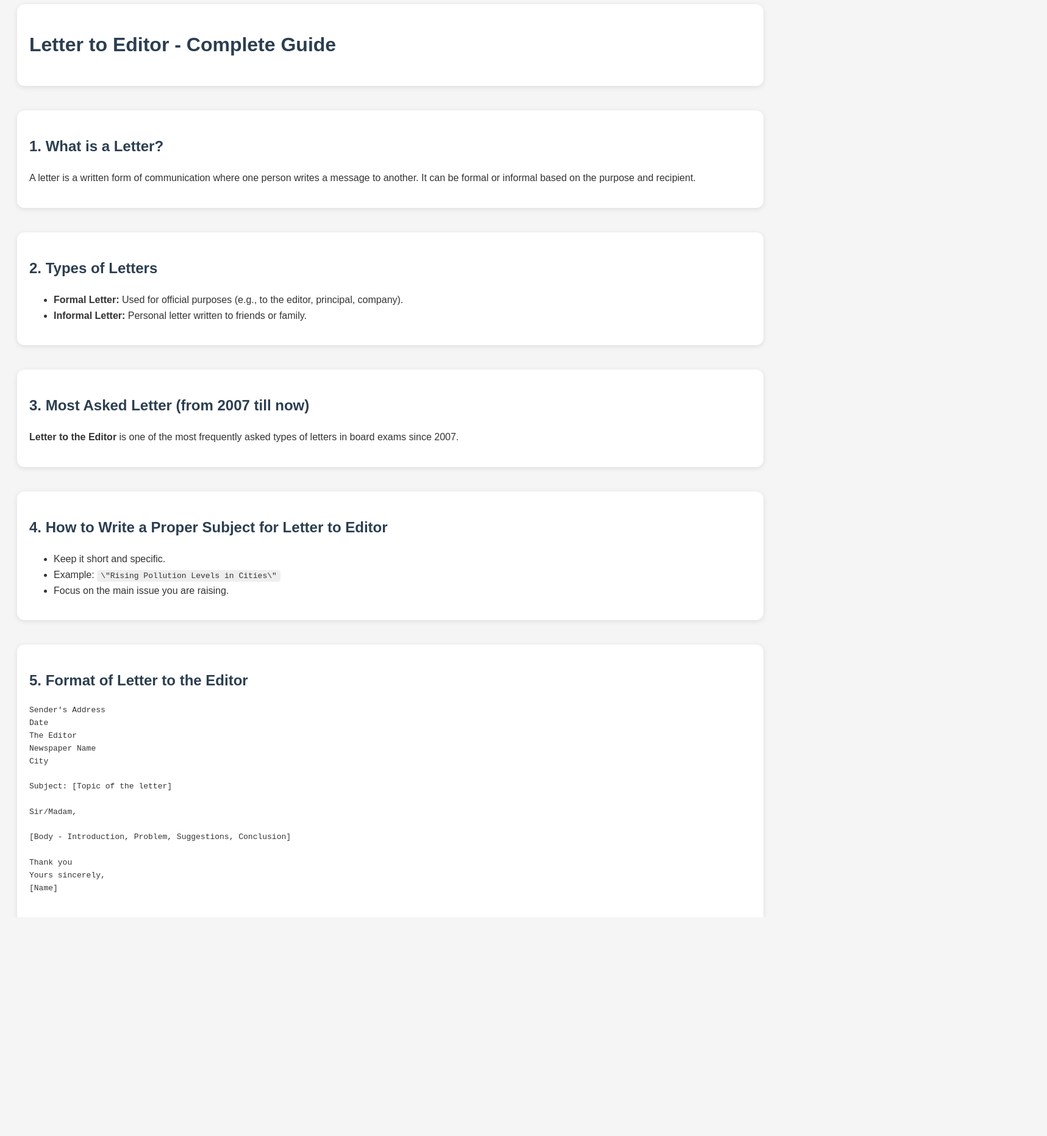
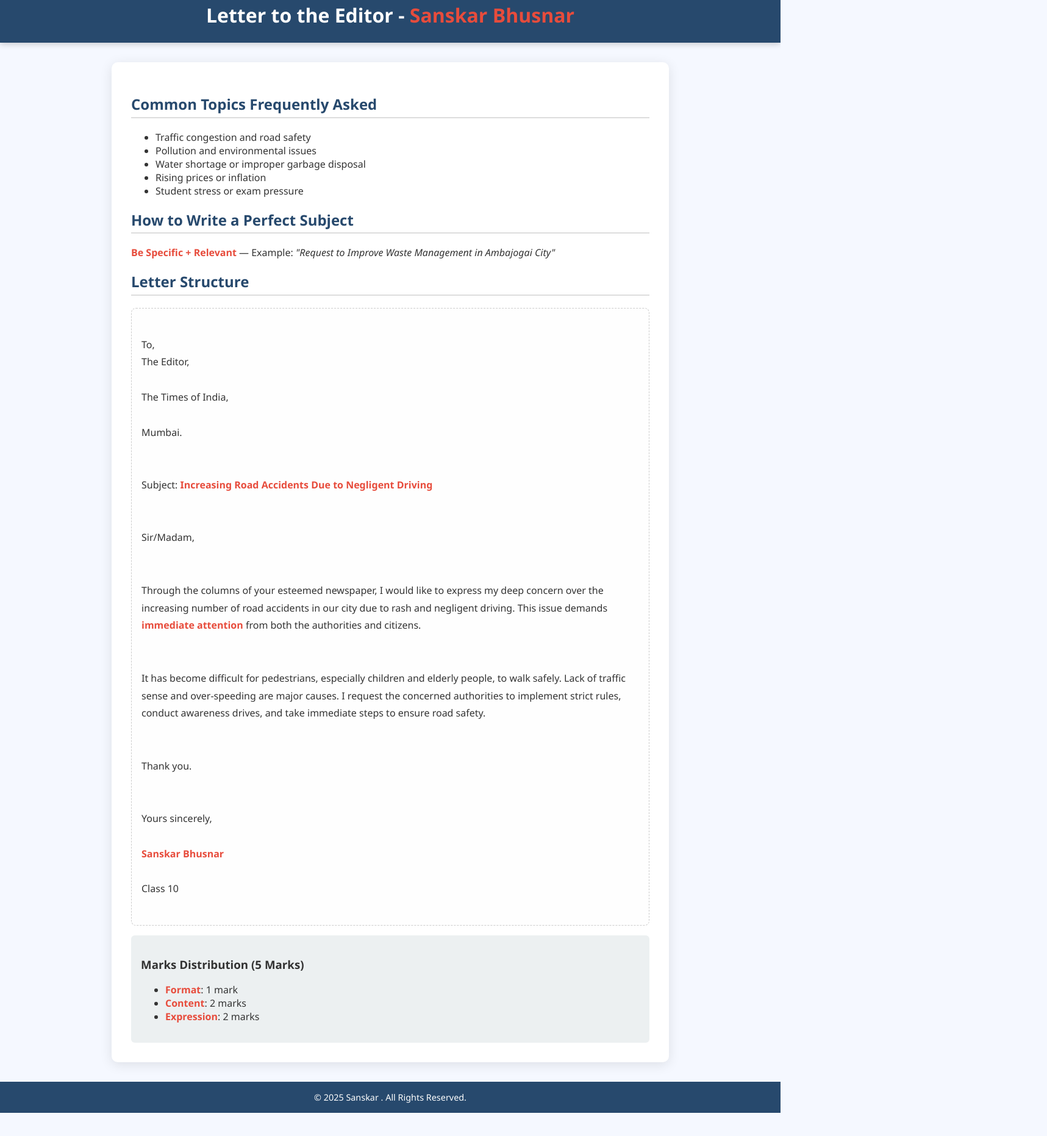
Before and after one commit to 9850807513/Letter-to-editor-site-sanskar-, a plain HTML site: page index.html in a window 1280 px wide. Shown: the part 21-1884 px from the top of the page at 61% size, 1717 px wide, since content can reach past the window. After the commit the page ends 1846 px from the top, so only its background shows below. Drawn offline with Linux system fonts and the light colour scheme.

Commit message:
Update index.html

```diff
--- a/index.html
+++ b/index.html
@@ -1,122 +1,124 @@
-
-
 <!DOCTYPE html>
 <html lang="en">
 <head>
-  <meta charset="UTF-8" />
-  <meta name="viewport" content="width=device-width, initial-scale=1.0" />
-  <title>Letter to Editor - Complete Guide</title>
+  <meta charset="UTF-8">
+  <meta name="viewport" content="width=device-width, initial-scale=1.0">
+  <title>Letter to the Editor - Sanskar Bhusnar</title>
   <style>
-    body { font-family: Arial, sans-serif; line-height: 1.6; padding: 20px; background-color: #f5f5f5; color: #333; }
-    h1, h2, h3 { color: #2c3e50; }
-    .section { margin-bottom: 40px; }
-    .card { background: white; padding: 20px; border-radius: 12px; box-shadow: 0 2px 8px rgba(0,0,0,0.1); }
-    code { background: #eee; padding: 2px 6px; border-radius: 4px; }
+    body {
+      font-family: 'Segoe UI', Tahoma, Geneva, Verdana, sans-serif;
+      background: #f5f8ff;
+      margin: 0;
+      padding: 0;
+      color: #333;
+    }
+
+    header {
+      background-color: #27496d;
+      color: white;
+      padding: 1.5rem;
+      text-align: center;
+      box-shadow: 0 2px 10px rgba(0,0,0,0.2);
+    }
+
+    header h1 {
+      margin: 0;
+      font-size: 2rem;
+    }
+
+    .container {
+      max-width: 850px;
+      margin: 2rem auto;
+      background: white;
+      border-radius: 10px;
+      padding: 2rem;
+      box-shadow: 0 4px 20px rgba(0,0,0,0.1);
+    }
+
+    h2 {
+      color: #27496d;
+      border-bottom: 2px solid #ddd;
+      padding-bottom: 0.3rem;
+    }
+
+    .highlight {
+      color: #e74c3c;
+      font-weight: bold;
+    }
+
+    .letter {
+      line-height: 1.8;
+      white-space: pre-wrap;
+      background: #fefefe;
+      padding: 1rem;
+      border: 1px dashed #ccc;
+      border-radius: 8px;
+      margin-top: 1rem;
+    }
+
+    .marks {
+      margin-top: 1rem;
+      background: #ecf0f1;
+      padding: 1rem;
+      border-radius: 6px;
+    }
+
+    footer {
+      text-align: center;
+      padding: 1rem;
+      background: #27496d;
+      color: white;
+      margin-top: 2rem;
+      font-size: 0.9rem;
+    }
   </style>
 </head>
 <body>
-  <div class="section card">
-    <h1>Letter to Editor - Complete Guide</h1>
+  <header>
+    <h1>Letter to the Editor - <span class="highlight">Sanskar Bhusnar</span></h1>
+  </header>
+
+  <div class="container">
+    <h2>Common Topics Frequently Asked</h2>
+    <ul>
+      <li>Traffic congestion and road safety</li>
+      <li>Pollution and environmental issues</li>
+      <li>Water shortage or improper garbage disposal</li>
+      <li>Rising prices or inflation</li>
+      <li>Student stress or exam pressure</li>
+    </ul>
+
+    <h2>How to Write a Perfect Subject</h2>
+    <p><span class="highlight">Be Specific + Relevant</span> — Example: <em>"Request to Improve Waste Management in Ambajogai City"</em></p>
+
+    <h2>Letter Structure</h2>
+    <div class="letter">
+To,
+The Editor,<br>
+The Times of India,<br>
+Mumbai.<br><br>
+Subject: <span class="highlight">Increasing Road Accidents Due to Negligent Driving</span><br><br>
+Sir/Madam,<br><br>
+Through the columns of your esteemed newspaper, I would like to express my deep concern over the increasing number of road accidents in our city due to rash and negligent driving. This issue demands <span class="highlight">immediate attention</span> from both the authorities and citizens.<br><br>
+It has become difficult for pedestrians, especially children and elderly people, to walk safely. Lack of traffic sense and over-speeding are major causes. I request the concerned authorities to implement strict rules, conduct awareness drives, and take immediate steps to ensure road safety.<br><br>
+Thank you.<br><br>
+Yours sincerely,<br>
+<span class="highlight">Sanskar Bhusnar</span><br>
+Class 10
+    </div>
+
+    <div class="marks">
+      <h3>Marks Distribution (5 Marks)</h3>
+      <ul>
+        <li><span class="highlight">Format</span>: 1 mark</li>
+        <li><span class="highlight">Content</span>: 2 marks</li>
+        <li><span class="highlight">Expression</span>: 2 marks</li>
+      </ul>
+    </div>
   </div>
 
-  <div class="section card">
-    <h2>1. What is a Letter?</h2>
-    <p>A letter is a written form of communication where one person writes a message to another. It can be formal or informal based on the purpose and recipient.</p>
-  </div>
-
-  <div class="section card">
-    <h2>2. Types of Letters</h2>
-    <ul>
-      <li><strong>Formal Letter:</strong> Used for official purposes (e.g., to the editor, principal, company).</li>
-      <li><strong>Informal Letter:</strong> Personal letter written to friends or family.</li>
-    </ul>
-  </div>
-
-  <div class="section card">
-    <h2>3. Most Asked Letter (from 2007 till now)</h2>
-    <p><strong>Letter to the Editor</strong> is one of the most frequently asked types of letters in board exams since 2007.</p>
-  </div>
-
-  <div class="section card">
-    <h2>4. How to Write a Proper Subject for Letter to Editor</h2>
-    <ul>
-      <li>Keep it short and specific.</li>
-      <li>Example: <code>\"Rising Pollution Levels in Cities\"</code></li>
-      <li>Focus on the main issue you are raising.</li>
-    </ul>
-  </div>
-
-  <div class="section card">
-    <h2>5. Format of Letter to the Editor</h2>
-    <pre>
-Sender's Address
-Date
-The Editor
-Newspaper Name
-City
-
-Subject: [Topic of the letter]
-
-Sir/Madam,
-
-[Body - Introduction, Problem, Suggestions, Conclusion]
-
-Thank you
-Yours sincerely,
-[Name]
-    </pre>
-  </div>
-
-  <div class="section card">
-    <h2>6. Common Points Used to Write Letter to Editor</h2>
-    <ul>
-      <li>State the issue clearly.</li>
-      <li>Mention its impact on public/society.</li>
-      <li>Give logical suggestions or solutions.</li>
-      <li>Use formal and polite language.</li>
-    </ul>
-  </div>
-
-  <div class="section card">
-    <h2>7. Example Letter Using Above Points</h2>
-    <pre>
-24 Green Park Colony
-Ambajogai
-25 July 2025
-
-The Editor
-The Times of India
-Mumbai
-
-Subject: Need for Stricter Waste Management in Urban Areas
-
-Sir/Madam,
-
-Through the columns of your esteemed newspaper, I want to highlight the serious issue of poor waste management in urban areas. The overflowing garbage and lack of proper disposal systems are causing health hazards.
-
-This issue affects not just the environment but also the daily lives of citizens. It is high time authorities take strict measures, such as better garbage collection, awareness campaigns, and fines for littering.
-
-I hope you will publish this letter to draw attention to this concern.
-
-Yours sincerely,
-Sanskar Patil
-    </pre>
-  </div>
+  <footer>
+    &copy; 2025 Sanskar . All Rights Reserved.
+  </footer>
 </body>
 </html>
-
-
----
-
-5. Scroll down and click “Commit new file”
-
-
-
-✅ Done! Your website is now on GitHub.
-
-
----
-
-🚀 Final Step: Ready for Netlify?
-
-Once you've created the index.html file, tell me and I’ll guide you to connect your GitHub to Netlify and make the site live in 2 minutes. Ready?
```
